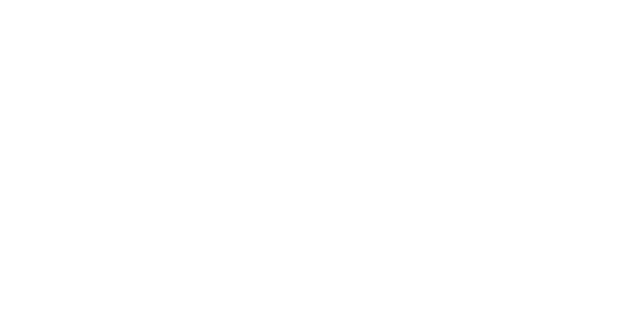
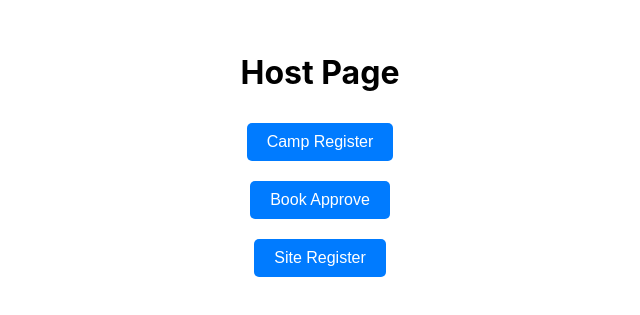
Before and after one commit to MINJAE1020/Web_Project, a React (Create React App) app in the folder camping/: page /host in a window 1280 px wide. Shown: the part 241-556 px from the top of the page, without its empty margins (320-960 px from the left). Built offline with nearby package versions, Linux system fonts and the light colour scheme.

Commit message:
ㅁㄴㅇㄹ

```diff
--- a/camping/src/components/host/HostPage.js
+++ b/camping/src/components/host/HostPage.js
@@ -1,5 +1,47 @@
-import React, { useState } from "react";
+import React from "react";
+import { useNavigate } from "react-router-dom";
 
-function HostPage() {}
+function HostPage() {
+    const navigate = useNavigate();
+
+    const containerStyle = {
+        display: "flex",
+        flexDirection: "column",
+        justifyContent: "center",
+        alignItems: "center",
+        height: "100vh",
+        textAlign: "center",
+    };
+
+    const buttonStyle = {
+        margin: "10px",
+        padding: "10px 20px",
+        fontSize: "16px",
+    };
+
+    return (
+        <div style={containerStyle}>
+            <h1>Host Page</h1>
+            <button
+                style={buttonStyle}
+                onClick={() => navigate("/camp_register")}
+            >
+                Camp Register
+            </button>
+            <button
+                style={buttonStyle}
+                onClick={() => navigate("/book_approve")}
+            >
+                Book Approve
+            </button>
+            <button
+                style={buttonStyle}
+                onClick={() => navigate("/site_register")}
+            >
+                Site Register
+            </button>
+        </div>
+    );
+}
 
 export default HostPage;
```
